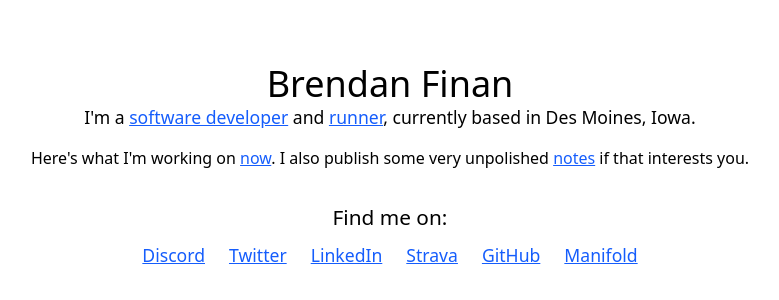
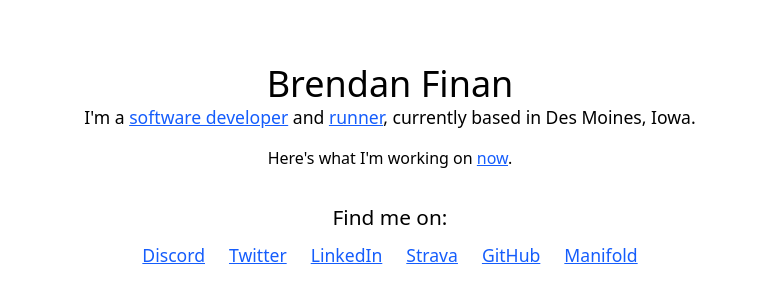
Before and after one commit to bfinan/bfinan, a Next.js app: page / in a window 1280 px wide. Shown: the part 234-534 px from the top of the page, without its empty margins (250-1029 px from the left). Built offline with nearby package versions, Linux system fonts and the light colour scheme.

Commit message:
Remove notes link, add wacky 1999 gif

```diff
--- a/app/page.tsx
+++ b/app/page.tsx
@@ -22,7 +22,7 @@
         <Link href="/now" className="text-blue-600 dark:text-blue-400 underline">
           now
         </Link>
-        . I also publish some very unpolished <Link href="/notes" className="text-blue-600 dark:text-blue-400 underline">notes</Link> if that interests you.
+        .
       </p>
       {/* Social links block */}
       <div style={{ marginTop: "2rem", fontSize: "1.1rem" }}>
```
Also changed, not shown: app/components/UnderConstructionGif.tsx (line endings or trailing spaces).
